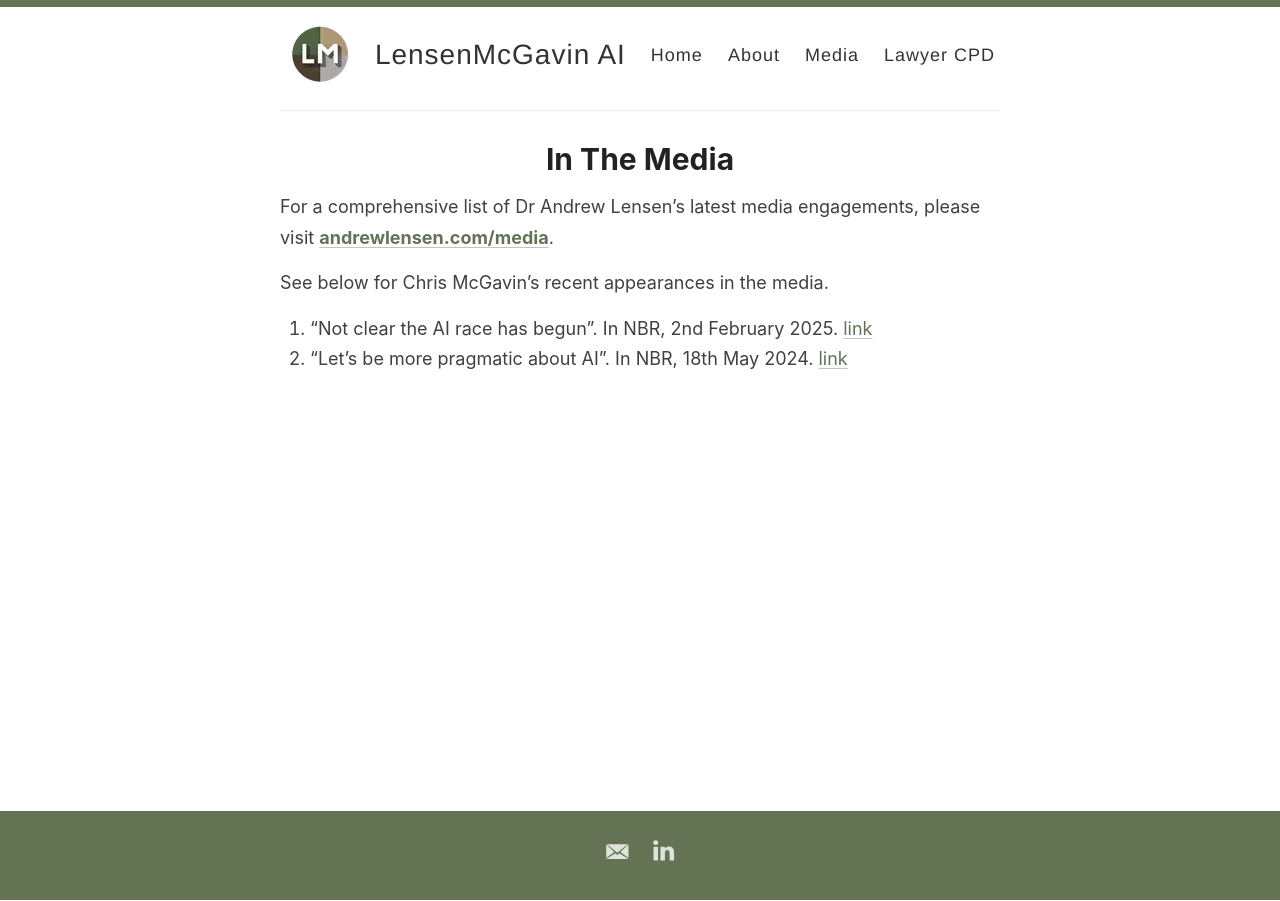
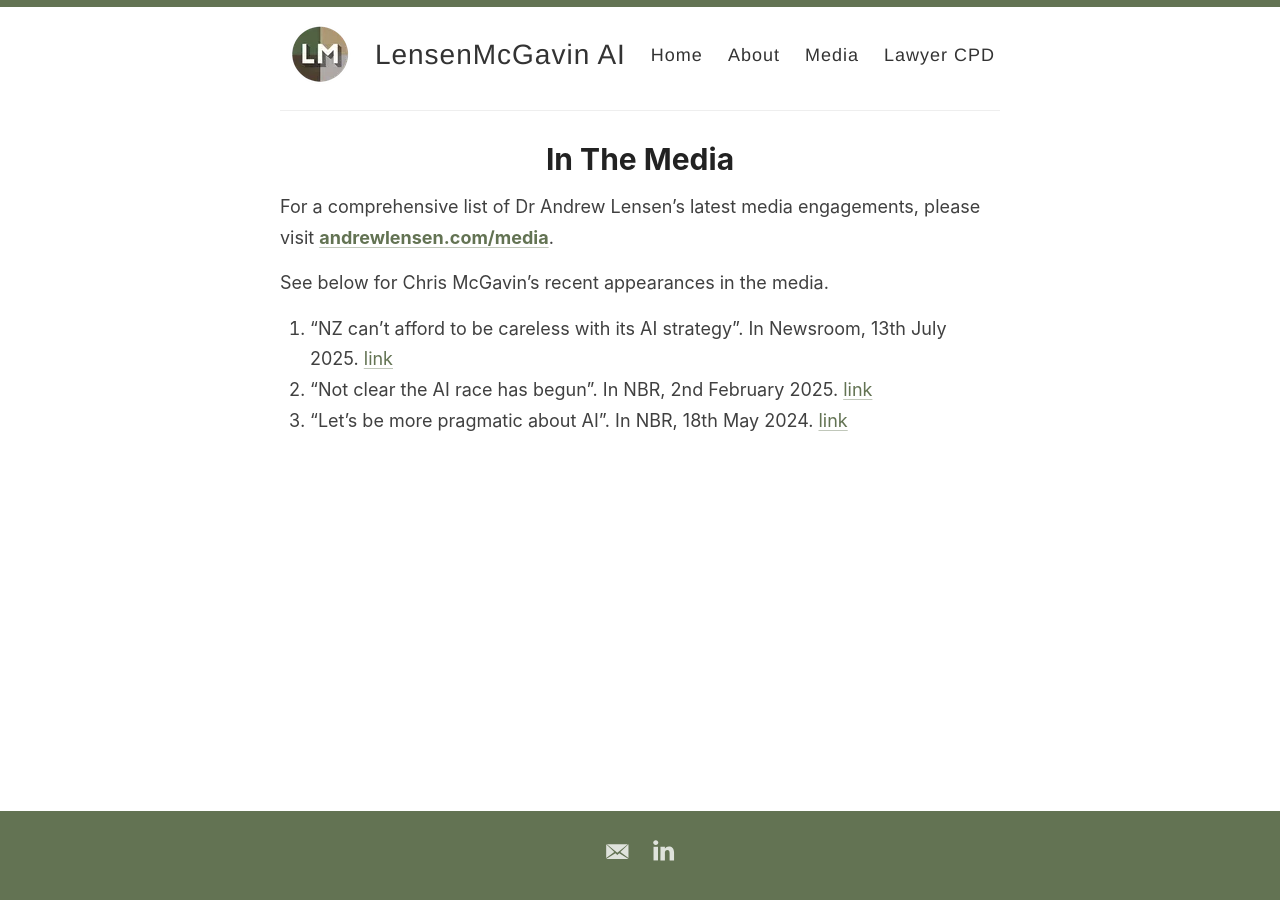
Before and after one commit to LensenMcGavin-AI/LensenMcGavin-AI.github.io, a Jekyll site: the page built from _pages/media.md, in a window 1280 px wide. Built offline with Jekyll 4.4.1, drawn with Linux system fonts in a browser that asks for light colours; some of the changed lines change nothing that is shown.

Commit message:
feat: add structured data for SEO and enhance media page with new article

```diff
--- a/_includes/meta.html
+++ b/_includes/meta.html
@@ -26,3 +26,25 @@
 <meta property="og:image" content="{{ site.url }}{{ site.avatar }}"/>
 <meta property="twitter:image" content="{{ site.url }}{{ site.avatar }}"/>
 {% endif %}
+
+<script type="application/ld+json">
+{
+  "@context": "https://schema.org",
+  "@type": "{% if page.url == '/' %}Organization{% else %}WebPage{% endif %}",
+  "name": "{% if page.title %}{{ page.title | escape }}{% else %}{{ site.name | escape }}{% endif %}",
+  "description": "{% if page.excerpt %}{{ page.excerpt | strip_html | strip_newlines | truncate: 160 | escape }}{% elsif page.description %}{{ page.description | escape }}{% else %}{{ site.description | escape }}{% endif %}",
+  "url": "{{ site.url }}{{ site.baseurl }}{{ page.url }}"{% if page.url == '/' %},
+  "logo": "{{ site.url }}{{ site.baseurl }}{{ site.avatar }}",
+  "sameAs": [
+    "{{ site.footer-links.linkedin }}"
+  ]{% else %},
+  "publisher": {
+    "@type": "Organization",
+    "name": "{{ site.name | escape }}",
+    "logo": {
+      "@type": "ImageObject",
+      "url": "{{ site.url }}{{ site.baseurl }}{{ site.avatar }}"
+    }
+  }{% endif %}
+}
+</script>
--- a/_pages/media.md
+++ b/_pages/media.md
@@ -8,5 +8,6 @@
 
 See below for Chris McGavin’s recent appearances in the media.
 
+1. "NZ can’t afford to be careless with its AI strategy". In Newsroom, 13<sup>th</sup> July 2025. [link](https://newsroom.co.nz/2025/07/13/nz-cant-afford-to-be-careless-with-its-ai-strategy/)
 1. "Not clear the AI race has begun". In NBR, 2<sup>nd</sup> February 2025. [link](https://www.nbr.co.nz/guest-analysis/not-clear-the-ai-race-has-begun/)
 1. "Let's be more pragmatic about AI". In NBR, 18<sup>th</sup> May 2024. [link](https://www.nbr.co.nz/guest-analysis/lets-be-more-pragmatic-about-ai/)
```
